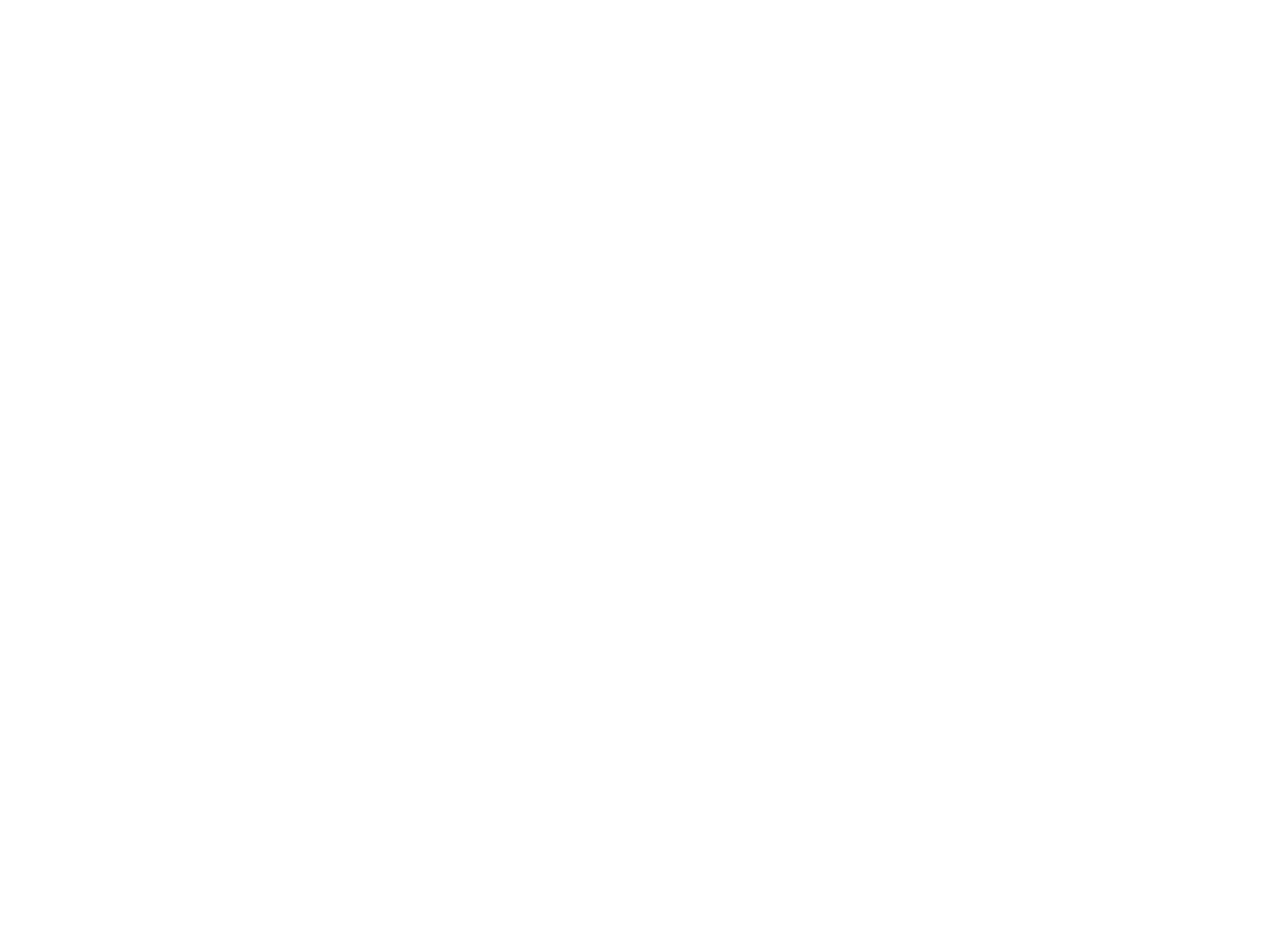
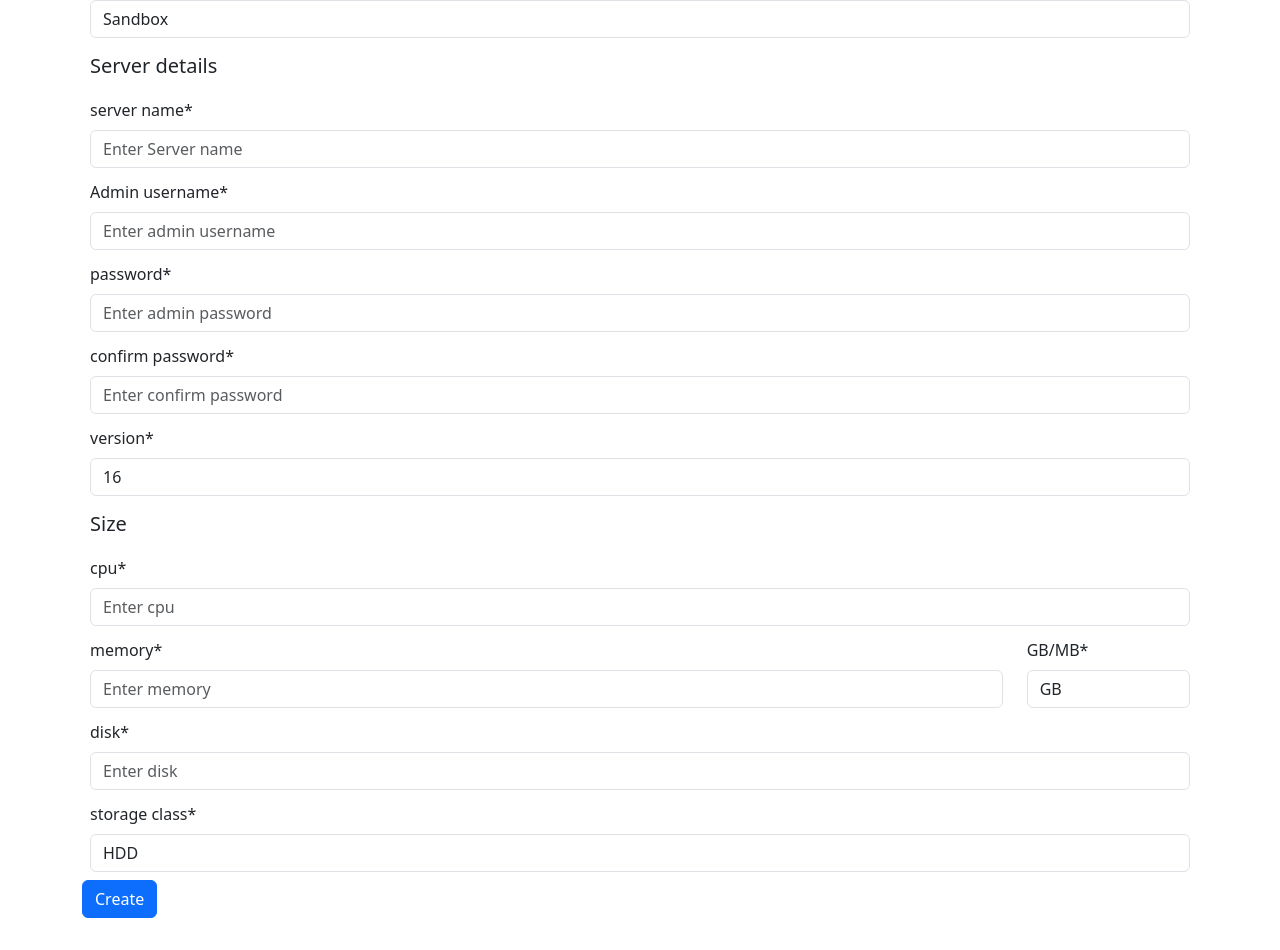
Before and after one commit to dockercaptain/marketplace-ui, a React (Vite) app: page /application/postgres/create in a window 1280 px wide. Shown: the part 272-1222 px from the top of the page. Before the commit the page ends 800 px from the top, so only its background shows below. Built offline with nearby package versions, Linux system fonts and the light colour scheme.

Commit message:
Added form to create Postgress DB

```diff
--- a/src/App.scss
+++ b/src/App.scss
@@ -1,3 +1,9 @@
 .app-container {
   padding: 2rem 0;
 }
+.nav-container {
+  position: sticky;
+  top: 0;
+  z-index: 1000;
+  box-shadow: 0 2px 4px 0 rgba(0, 0, 0, 0.1);
+}
--- a/src/App.tsx
+++ b/src/App.tsx
@@ -7,6 +7,7 @@
   const navigate = useNavigate();
   return (
     <>
+      <div className="nav-container">
         <Navbar className="bg-body-secondary">
           <Container>
             <Navbar.Brand
@@ -19,6 +20,7 @@
             </Navbar.Brand>
           </Container>
         </Navbar>
+      </div>
       <Container className="app-container">
         <AppRoutes />
       </Container>
--- a/src/components/Postgress/Create.tsx
+++ b/src/components/Postgress/Create.tsx
@@ -1,5 +1,228 @@
+import { Button, Col, Form, Row, Tab, Tabs } from "react-bootstrap";
+import "./styles.scss";
+import { useState } from "react";
+
 const Create = () => {
-  return <div>Create</div>;
+  const initialData = {
+    status: "",
+    description: "",
+    serverName: "",
+    adminUser: "",
+    password: "",
+    version: "16",
+    environment: "Sandbox",
+    sizeDisk: "",
+    storageType: "HDD",
+    sizeCPU: "",
+    sizeMemory: "",
+  };
+  const [data, setData] = useState(initialData);
+  const [key, setKey] = useState("basic");
+  const [validated, setValidated] = useState(false);
+
+  const handleChange = (e: React.ChangeEvent<HTMLInputElement>) => {
+    const { name, value } = e.target;
+    setData({
+      ...data,
+      [name]: value,
+    });
+  };
+  const handleSubmit = (e: React.FormEvent<HTMLFormElement>) => {
+    e.preventDefault();
+    const form = e.currentTarget;
+    if (form.checkValidity() === false) {
+      e.stopPropagation();
+    }
+    setValidated(true);
+    console.log(data);
+  };
+
+  return (
+    <div className="create-section">
+      <h3>Create Postgress DB</h3>
+      <Form noValidate validated={validated} onSubmit={handleSubmit}>
+        <Tabs
+          activeKey={key}
+          onSelect={(k) => setKey(k || "basic")}
+          defaultActiveKey="basic"
+          className="mb-3"
+        >
+          <Tab eventKey="basic" title="Basic">
+            <div className="form-section">
+              <h5>Environment </h5>
+              <Form.Group>
+                <Form.Label>Environment*</Form.Label>
+                <Form.Control
+                  name="environment"
+                  as="select"
+                  value={data.environment}
+                  onChange={handleChange}
+                  required
+                >
+                  <option>Sandbox</option>
+                  <option>Development</option>
+                  <option>Production</option>
+                </Form.Control>
+                <Form.Control.Feedback type="invalid">
+                  Please choose an environment.
+                </Form.Control.Feedback>
+              </Form.Group>
+            </div>
+            <div className="form-section">
+              <h5>Server details </h5>
+              <Form.Group>
+                <Form.Label>server name*</Form.Label>
+                <Form.Control
+                  name="serverName"
+                  type="text"
+                  placeholder="Enter Server name"
+                  value={data.serverName}
+                  onChange={handleChange}
+                  required
+                />
+                <Form.Control.Feedback type="invalid">
+                  Please enter server name.
+                </Form.Control.Feedback>
+              </Form.Group>
+              <Form.Group>
+                <Form.Label>Admin username*</Form.Label>
+                <Form.Control
+                  name="adminUser"
+                  type="text"
+                  placeholder="Enter admin username"
+                  value={data.adminUser}
+                  onChange={handleChange}
+                  required
+                />
+                <Form.Control.Feedback type="invalid">
+                  Please enter admin username.
+                </Form.Control.Feedback>
+              </Form.Group>
+              <Form.Group>
+                <Form.Label>password*</Form.Label>
+                <Form.Control
+                  name="password"
+                  type="password"
+                  placeholder="Enter admin password"
+                  value={data.password}
+                  onChange={handleChange}
+                  required
+                />
+                <Form.Control.Feedback type="invalid">
+                  Please enter password.
+                </Form.Control.Feedback>
+              </Form.Group>
+              <Form.Group>
+                <Form.Label>confirm password*</Form.Label>
+                <Form.Control
+                  type="password"
+                  placeholder="Enter confirm password"
+                  required
+                />
+              </Form.Group>
+              <Form.Group>
+                <Form.Label>version*</Form.Label>
+                <Form.Control
+                  name="version"
+                  as="select"
+                  value={data.version}
+                  onChange={handleChange}
+                  required
+                >
+                  <option>16</option>
+                  <option>15</option>
+                  <option>14</option>
+                  <option>13</option>
+                  <option>12</option>
+                </Form.Control>
+                <Form.Control.Feedback type="invalid">
+                  Please choose a version.
+                </Form.Control.Feedback>
+              </Form.Group>
+            </div>
+            <div className="form-section">
+              <h5>Size </h5>
+              <Form.Group>
+                <Form.Label>cpu*</Form.Label>
+                <Form.Control
+                  name="sizeCPU"
+                  type="number"
+                  placeholder="Enter cpu"
+                  value={data.sizeCPU}
+                  onChange={handleChange}
+                  required
+                />
+                <Form.Control.Feedback type="invalid">
+                  Please enter cpu.
+                </Form.Control.Feedback>
+              </Form.Group>
+              <Row>
+                <Col sm={10}>
+                  <Form.Group>
+                    <Form.Label>memory*</Form.Label>
+                    <Form.Control
+                      name="sizeMemory"
+                      type="number"
+                      placeholder="Enter memory"
+                      value={data.sizeMemory}
+                      onChange={handleChange}
+                      required
+                    />
+                  </Form.Group>
+                </Col>
+                <Col sm={2}>
+                  <Form.Group>
+                    <Form.Label>GB/MB*</Form.Label>
+                    <Form.Control as="select">
+                      <option>GB</option>
+                      <option>MB</option>
+                    </Form.Control>
+                  </Form.Group>
+                </Col>
+              </Row>
+
+              <Form.Group>
+                <Form.Label>disk*</Form.Label>
+                <Form.Control
+                  name="sizeDisk"
+                  type="number"
+                  placeholder="Enter disk"
+                  value={data.sizeDisk}
+                  onChange={handleChange}
+                  required
+                />
+                <Form.Control.Feedback type="invalid">
+                  Please enter disk.
+                </Form.Control.Feedback>
+              </Form.Group>
+              <Form.Group>
+                <Form.Label>storage class*</Form.Label>
+                <Form.Control
+                  name="storageType"
+                  as="select"
+                  value={data.storageType}
+                  onChange={handleChange}
+                  required
+                >
+                  <option>HDD</option>
+                  <option>SSD_standard</option>
+                  <option>SSD_premium</option>
+                </Form.Control>
+              </Form.Group>
+            </div>
+          </Tab>
+          <Tab eventKey="network" title="Network">
+            Tab content for network
+          </Tab>
+        </Tabs>
+        {key === "basic" && (
+          <Button variant="primary" type="submit" style={{ display: "block" }}>
+            Create
+          </Button>
+        )}
+      </Form>
+    </div>
+  );
 };
 
 export default Create;
--- /dev/null
+++ b/src/components/Postgress/styles.scss
@@ -0,0 +1,8 @@
+.create-section {
+  .form-section {
+    padding: 0.5rem;
+    display: flex;
+    flex-direction: column;
+    gap: 0.75rem;
+  }
+}
```
Lines whose indentation alone changed are shown as unchanged.
